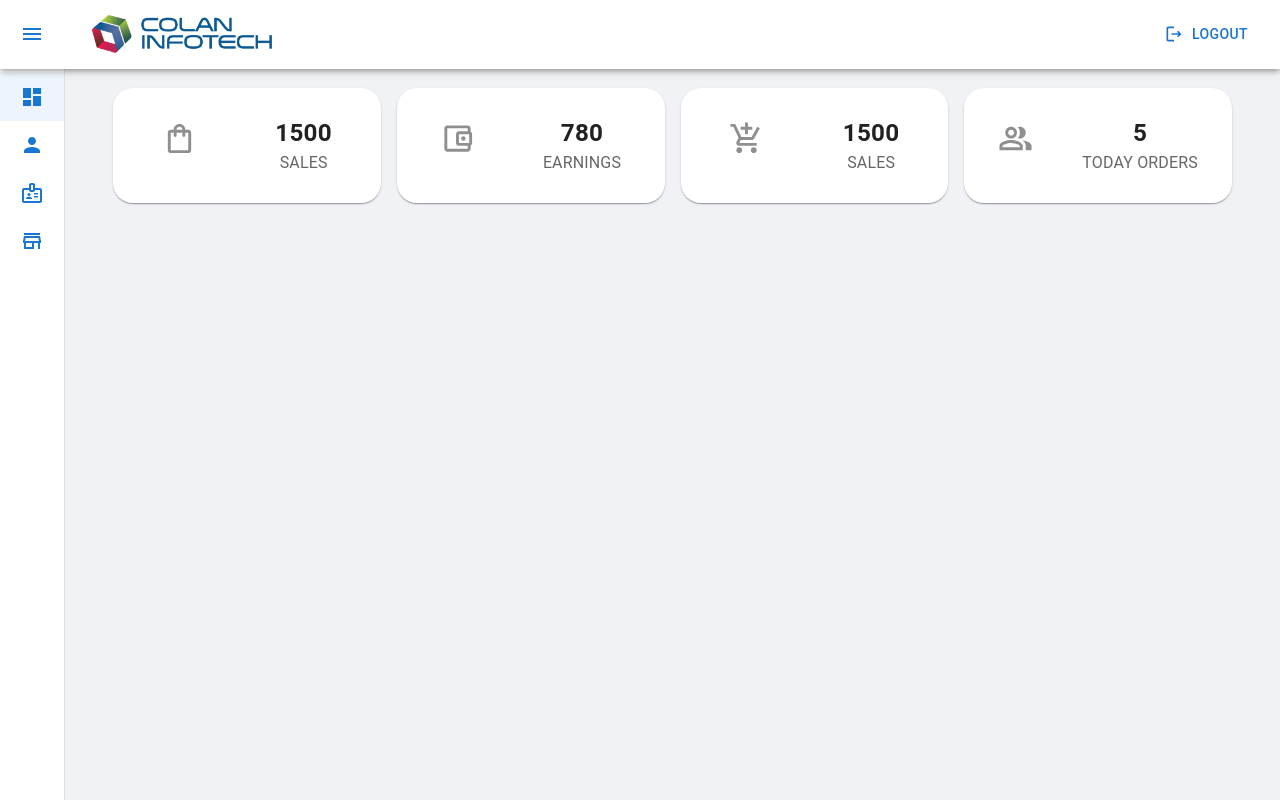
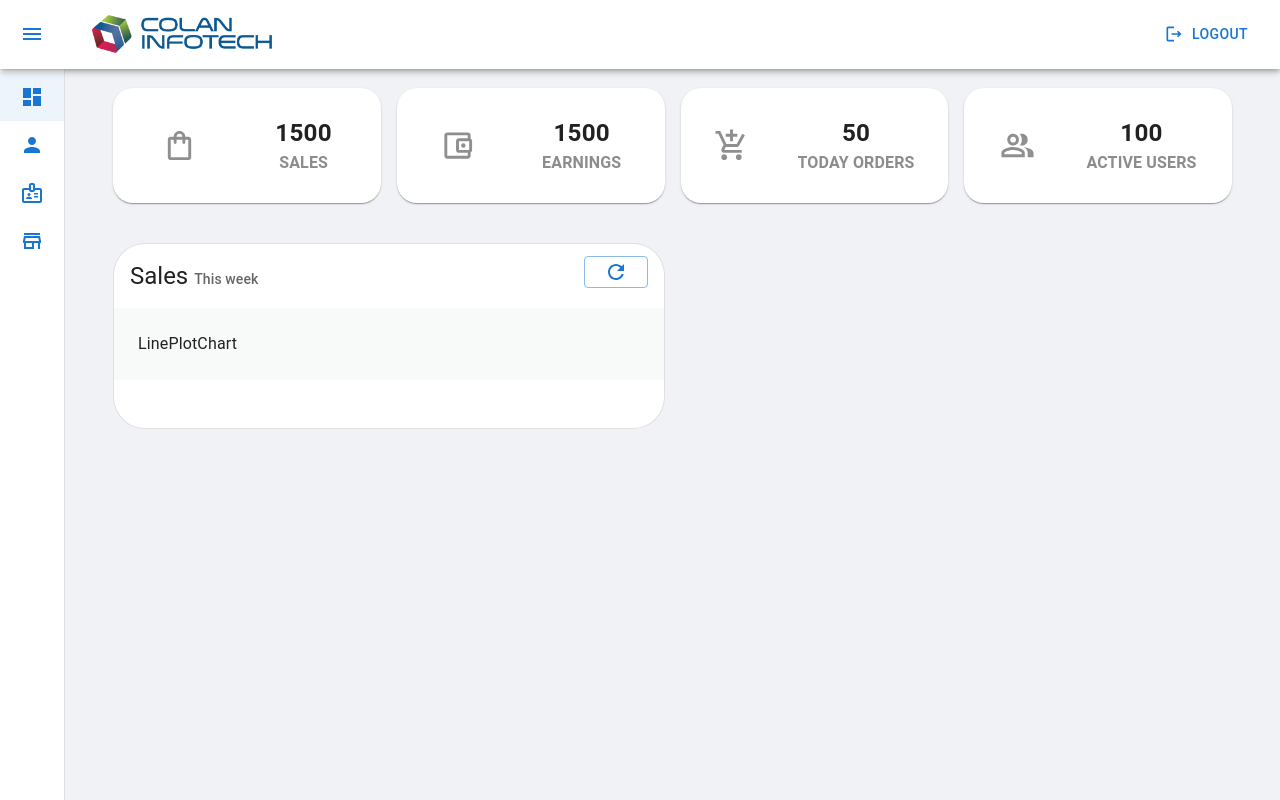
Before and after one commit to anees8/reactjs, a React (Vite) app: page /dashboard in a window 1280 px wide. Built offline with nearby package versions, Linux system fonts and the light colour scheme; sample sign-in values are in the browser's storage; what chance would draw is missing.

Commit message:
remove elint & create Dashbaord

```diff
--- a/package.json
+++ b/package.json
@@ -6,7 +6,6 @@
   "scripts": {
     "dev": "vite --host=0.0.0.0",
     "build": "vite build",
-    "lint": "eslint src --ext js,jsx --report-unused-disable-directives --max-warnings 0",
     "preview": "vite preview"
   },
   "dependencies": {
@@ -30,10 +29,6 @@
     "@types/react": "^18.0.37",
     "@types/react-dom": "^18.0.11",
     "@vitejs/plugin-react": "^4.0.0",
-    "eslint": "^8.38.0",
-    "eslint-plugin-react": "^7.32.2",
-    "eslint-plugin-react-hooks": "^4.6.0",
-    "eslint-plugin-react-refresh": "^0.3.4",
     "vite": "^4.3.9"
   }
 }
--- a/src/components/Common/Sidebar/Sidebar.jsx
+++ b/src/components/Common/Sidebar/Sidebar.jsx
@@ -8,7 +8,8 @@ import {
   Toolbar,
   CssBaseline,
   Button,
-  useTheme
+  useTheme,
+
 } from "@mui/material";
 
 import MenuIcon from "@mui/icons-material/Menu";
@@ -30,6 +31,7 @@ import { logoutApi } from "../../../api/UserApi";
 
 const Sidebar = () => {
   const theme = useTheme();
+
   const [open, setOpen] = React.useState(false);
   const [selectedIndex, setSelectedIndex] = React.useState(1);
   const navigate = useNavigate();
--- /dev/null
+++ b/src/components/Dashboard/DashboardCard/CardItems.jsx
@@ -0,0 +1,50 @@
+import React from 'react';
+import { Grid, Card, Typography } from '@mui/material';
+
+const CardItems = ({ cardItem }) => {
+  const { qty,icon,title } = cardItem;
+
+  return (
+    <Grid item lg={3} sm={6} xs={12}>
+      <Card sx={{ display: 'flex', borderRadius: '20px', padding: '0.6rem' }}>
+        <Grid
+          container
+          alignItems="center"
+          justifyContent="center"
+          flexDirection={{ sm: 'row', md: 'column' }}
+        >
+          <Grid
+            item
+            sm={6}
+            xs={12}
+            textAlign="center"
+            sx={{
+              display: 'flex',
+              alignItems: 'center',
+              justifyContent: 'center',
+              margin: { xs: '0.4rem', sm: '0' },
+            }}
+          >
+           {icon}
+
+          </Grid>
+          <Grid item sm={6} xs={12} textAlign="center">
+            <Typography sx={{ fontSize: 'calc(1.275rem + .3vw)', fontWeight: 600 }} noWrap component="div">
+              {qty}
+            </Typography>
+            <Typography
+              color="textSecondary"
+              noWrap
+              component="div"
+              sx={{ textTransform: 'uppercase', opacity: '0.75', fontWeight: 'bold' }}
+            >
+               {title}
+            </Typography>
+          </Grid>
+        </Grid>
+      </Card>
+    </Grid>
+  );
+};
+
+export default CardItems;
--- /dev/null
+++ b/src/components/Dashboard/DashboardCard/index.jsx
@@ -0,0 +1,61 @@
+import React from "react";
+import { Grid } from "@mui/material";
+import ShoppingBagOutlinedIcon from "@mui/icons-material/ShoppingBagOutlined";
+import AccountBalanceWalletOutlinedIcon from "@mui/icons-material/AccountBalanceWalletOutlined";
+import PeopleAltOutlinedIcon from "@mui/icons-material/PeopleAltOutlined";
+import AddShoppingCartOutlinedIcon from "@mui/icons-material/AddShoppingCartOutlined";
+import CardItems from "./CardItems";
+
+const DashboardCard = () => {
+  const cardItemsData = [
+    {
+      id: 1,
+      title: "Sales",
+      qty: 1500,
+      icon: (
+        <ShoppingBagOutlinedIcon fontSize="large" sx={{ opacity: "0.50" }} />
+      )
+    },
+    {
+      id: 2,
+      title: "earnings",
+      qty: 1500,
+      icon: (
+        <AccountBalanceWalletOutlinedIcon
+          fontSize="large"
+          sx={{ opacity: "0.50" }}
+        />
+      )
+    },
+
+    {
+      id: 3,
+      title: "Today Orders",
+      qty: 50,
+      icon: (
+        <AddShoppingCartOutlinedIcon
+          fontSize="large"
+          sx={{ opacity: "0.50" }}
+        />
+      )
+    },
+    {
+      id: 4,
+      title: "Active Users",
+      qty: 100,
+      icon: <PeopleAltOutlinedIcon fontSize="large" sx={{ opacity: "0.50" }} />
+    }
+  ];
+
+  return (
+    <Grid container spacing={2}>
+      {cardItemsData
+        .sort((a, b) => a.id - b.id)
+        .map((cardItem) => (
+          <CardItems cardItem={cardItem} key={cardItem.id} />
+        ))}
+    </Grid>
+  );
+};
+
+export default DashboardCard;
--- /dev/null
+++ b/src/components/Dashboard/DashboardChart/LinePlotChart.jsx
@@ -0,0 +1,9 @@
+import React from 'react'
+
+const LinePlotChart = () => {
+  return (
+    <div>LinePlotChart</div>
+  )
+}
+
+export default LinePlotChart
--- /dev/null
+++ b/src/components/Dashboard/DashboardChart/index.jsx
@@ -0,0 +1,40 @@
+import React from 'react';
+import { Card, CardHeader, CardContent, Typography, Button, Grid ,CardActions} from '@mui/material';
+import { Refresh} from '@mui/icons-material';
+import LinePlotChart from './LinePlotChart';
+
+
+const DashboardChart = () => {
+  return (
+    <Grid item md={6}>
+      <Card variant="outlined" sx={{ borderRadius: '2rem'}}>
+        <CardHeader
+          title={
+            <Typography variant="h5" component="div">
+      Sales{' '}
+      <Typography variant="subtitle2" component="small" color="text.secondary">
+        This week
+      </Typography>
+    </Typography>
+          }
+          action={
+            <div>
+              <Button variant="outlined" size="small" sx={{ marginRight: '0.5rem' }}>
+                <Refresh />
+              </Button>
+            </div>
+          }
+        />
+        <CardContent  sx={{backgroundColor:"#f8f9f9",padding:3,margin:0} } >
+          <LinePlotChart/>
+
+        </CardContent>
+        <CardActions sx={{padding:3}}>
+
+        </CardActions>
+      </Card>
+    </Grid>
+  );
+};
+
+export default DashboardChart;
--- a/src/components/Dashboard/index.jsx
+++ b/src/components/Dashboard/index.jsx
@@ -1,86 +1,21 @@
 import React from "react";
-import { Container, Grid, Card, Typography } from "@mui/material";
-import ShoppingBagOutlinedIcon from '@mui/icons-material/ShoppingBagOutlined';
-import AccountBalanceWalletOutlinedIcon from '@mui/icons-material/AccountBalanceWalletOutlined';
-import PeopleAltOutlinedIcon from '@mui/icons-material/PeopleAltOutlined';
-import AddShoppingCartOutlinedIcon from '@mui/icons-material/AddShoppingCartOutlined';
+import {Container,Box,Grid} from "@mui/material";
+import DashboardCard from "./DashboardCard/index";
+import DashboardChart from "./DashboardChart/index";
 
 const Dashboard = () => {
   return (
-    <Container maxWidth="xxl">
+      <Container maxWidth="xxl">
+      <Box sx={{marginBottom:"40px"}}>
+      <DashboardCard />
+      </Box>
+      <Box sx={{marginBottom:"40px"}}>
       <Grid container spacing={2}>
-        <Grid item lg={3}  sm={6} xs={12}>
-          <Card sx={{ display: "flex" ,borderRadius: '20px', padding: "0.6rem",}} >
-            <Grid container alignItems="center" justifyContent="center" flexDirection={{ sm: 'row', md: 'column' } }>
-              <Grid item sm={6} xs={12} textAlign="center" >
-                <ShoppingBagOutlinedIcon  fontSize="large" sx={{ opacity: "0.50" }} />
-              </Grid>
-              <Grid item sm={6} xs={12} textAlign="center" >
-                <Typography sx={{ fontSize: "calc(1.275rem + .3vw)", fontWeight: 600 }} noWrap component="div">
-                  1500
-                </Typography>
-                <Typography color="textSecondary" noWrap component="div" sx={{ textTransform: 'uppercase' }}>
-                  Sales
-                </Typography>
-              </Grid>
-            </Grid>
-          </Card>
-        </Grid>
-        <Grid item lg={3}  sm={6} xs={12}>
-          <Card sx={{ display: "flex",borderRadius: '20px', padding: "0.6rem"}}>
-            <Grid container alignItems="center" justifyContent="center" flexDirection={{ xs: 'row', md: 'column' } }>
-              <Grid item sm={6} xs={12} textAlign="center">
-                <AccountBalanceWalletOutlinedIcon fontSize="large" sx={{ opacity: "0.50" }} />
-              </Grid>
-              <Grid item sm={6} xs={12} textAlign="center">
-                <Typography sx={{ fontSize: "calc(1.275rem + .3vw)", fontWeight: 600 }} noWrap component="div">
-                  780
-                </Typography>
-                <Typography color="textSecondary" noWrap component="div" sx={{ textTransform: 'uppercase' }}>
-                  earnings
-                </Typography>
-              </Grid>
-            </Grid>
-          </Card>
-        </Grid>
-        <Grid item lg={3}  sm={6} xs={12}>
-          <Card sx={{ display: "flex",borderRadius: '20px', padding: "0.6rem"}}>
-            <Grid container alignItems="center" justifyContent="center" flexDirection={{ sm: 'row', md: 'column' } }>
-              <Grid item sm={6} xs={12} textAlign="center">
-                <AddShoppingCartOutlinedIcon fontSize="large" sx={{ opacity: "0.50" }} />
-              </Grid>
-              <Grid item sm={6} xs={12} textAlign="center">
-                <Typography sx={{ fontSize: "calc(1.275rem + .3vw)", fontWeight: 600 }} noWrap component="div">
-                  1500
-                </Typography>
-                <Typography color="textSecondary" noWrap component="div" sx={{ textTransform: 'uppercase' }}>
-                  Sales
-                </Typography>
-              </Grid>
-            </Grid>
-          </Card>
-        </Grid>
-        <Grid item lg={3}  sm={6} xs={12}>
-          <Card sx={{ display: "flex",borderRadius: '20px', padding: "0.6rem"}}>
-            <Grid container alignItems="center" justifyContent="center" flexDirection={{ sm: 'row', md: 'column' } }>
-              <Grid item sm={6} xs={12} textAlign="center">
-                <PeopleAltOutlinedIcon fontSize="large" sx={{ opacity: "0.50" }} />
-              </Grid>
-              <Grid item sm={6} xs={12} textAlign="center">
-                <Typography sx={{ fontSize: "calc(1.275rem + .3vw)", fontWeight: 600 }} noWrap component="div">
-                  5
-                </Typography>
-                <Typography color="textSecondary" noWrap component="div" sx={{ textTransform: 'uppercase' }}>
-                  Today Orders
-                </Typography>
-              </Grid>
-            </Grid>
-          </Card>
-        </Grid>
+      <DashboardChart/>
+      </Grid>
+      </Box>
+      </Container>
 
-
-      </Grid>
-    </Container>
   );
 };
 
```
Also changed, not shown: 1 other file (tests, documents, lock files or other folders).
